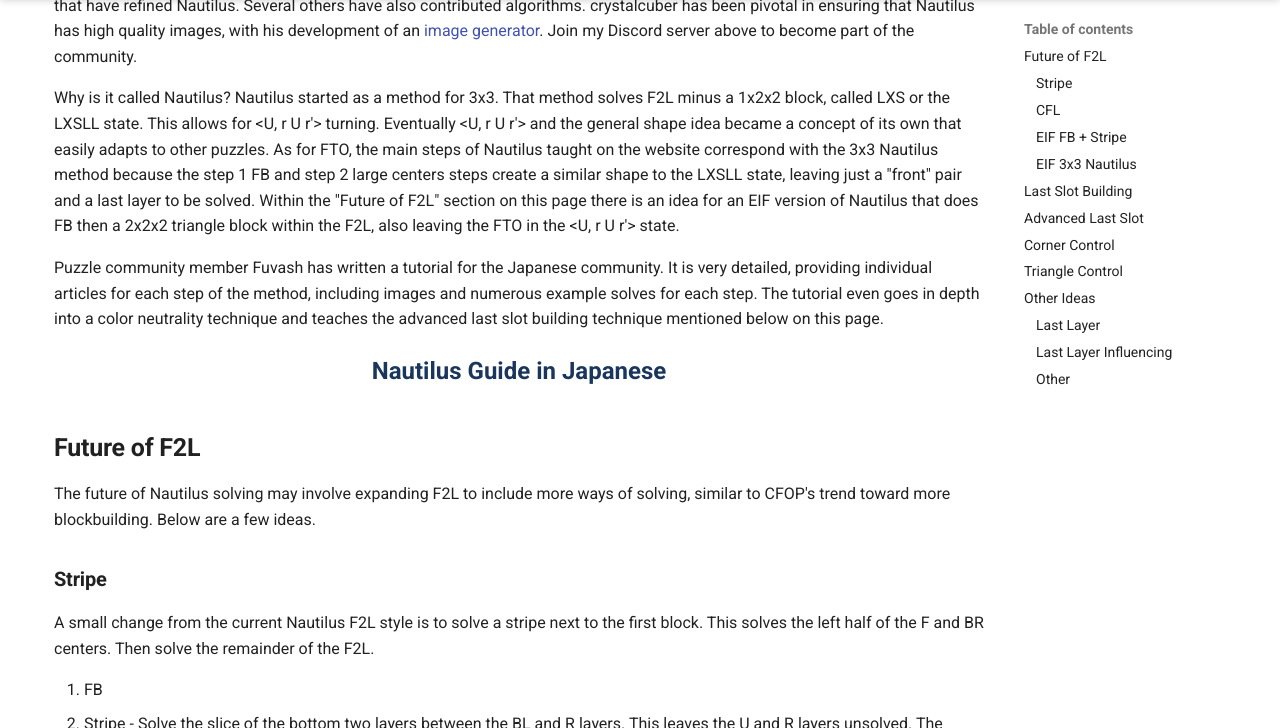
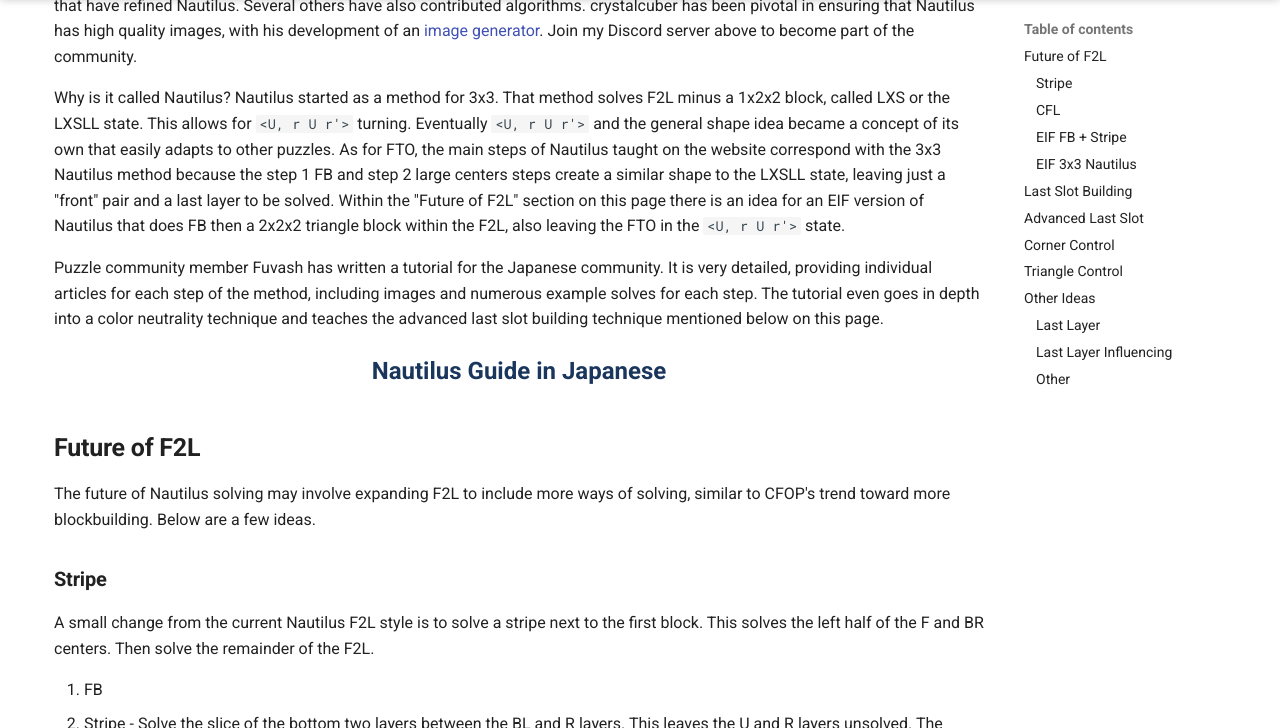
Before and after one commit to mjstraughan/NautilusFTO, an MkDocs documentation site: the page built from docs/Summary.md, in a window 1280 px wide and 900 px high, scrolled down 333 px, cut to the strip 172-900 px from the top of the window. Built offline with MkDocs 1.6.1 and Material for MkDocs 9.7.7, drawn with Linux system fonts in a browser that asks for light colours; some of the changed text lies outside the part shown.

````diff
--- a/docs/Summary.md
+++ b/docs/Summary.md
@@ -15,7 +15,7 @@ description: Summary and additional ideas for the Nautilus FTO method
 
 The Nautilus method is developed by Michael James Straughan (Athefre) in coordination with several others. Liam Highducheck, Vincent Trang, Malte Ihlefeld, Ryan Hudgens, and mrmangohands have all contributed step ideas, algorithms, and general thoughts that have refined Nautilus. Several others have also contributed algorithms. crystalcuber has been pivotal in ensuring that Nautilus has high quality images, with his development of an <a href="https://fto-image-gen.netlify.app/">image generator</a>. Join my Discord server above to become part of the community.
 
-Why is it called Nautilus? Nautilus started as a method for 3x3. That method solves F2L minus a 1x2x2 block, called LXS or the LXSLL state. This allows for <U, r U r'> turning. Eventually <U, r U r'> and the general shape idea became a concept of its own that easily adapts to other puzzles. As for FTO, the main steps of Nautilus taught on the website correspond with the 3x3 Nautilus method because the step 1 FB and step 2 large centers steps create a similar shape to the LXSLL state, leaving just a "front" pair and a last layer to be solved. Within the "Future of F2L" section on this page there is an idea for an EIF version of Nautilus that does FB then a 2x2x2 triangle block within the F2L, also leaving the FTO in the <U, r U r'> state.
+Why is it called Nautilus? Nautilus started as a method for 3x3. That method solves F2L minus a 1x2x2 block, called LXS or the LXSLL state. This allows for ```<U, r U r'>``` turning. Eventually ```<U, r U r'>``` and the general shape idea became a concept of its own that easily adapts to other puzzles. As for FTO, the main steps of Nautilus taught on the website correspond with the 3x3 Nautilus method because the step 1 FB and step 2 large centers steps create a similar shape to the LXSLL state, leaving just a "front" pair and a last layer to be solved. Within the "Future of F2L" section on this page there is an idea for an EIF version of Nautilus that does FB then a 2x2x2 triangle block within the F2L, also leaving the FTO in the ```<U, r U r'>``` state.
 
 Puzzle community member Fuvash has written a tutorial for the Japanese community. It is very detailed, providing individual articles for each step of the method, including images and numerous example solves for each step. The tutorial even goes in depth into a color neutrality technique and teaches the advanced last slot building technique mentioned below on this page.
 
@@ -170,7 +170,7 @@ A completely different approach to F2L is to make EIF the default throughout.
 
 ### EIF 3x3 Nautilus
 
-Transferring 3x3 Nautilus to an EIF hold still maintains the "r U* r'" F2L property that is the unique property of the Nautilus solving concept. This means that the steps can be FB + R center > 2x2x2 pyramid in the back> F2L minus LS > LS > LL.
+Transferring 3x3 Nautilus to an EIF hold still maintains the ```<U, r U r'>``` F2L property that is the unique property of the Nautilus solving concept. This means that the steps can be FB + R center > 2x2x2 pyramid in the back> F2L minus LS > LS > LL.
 
 <div class="applet-grid-nowrap">
     <twisty-player
````
